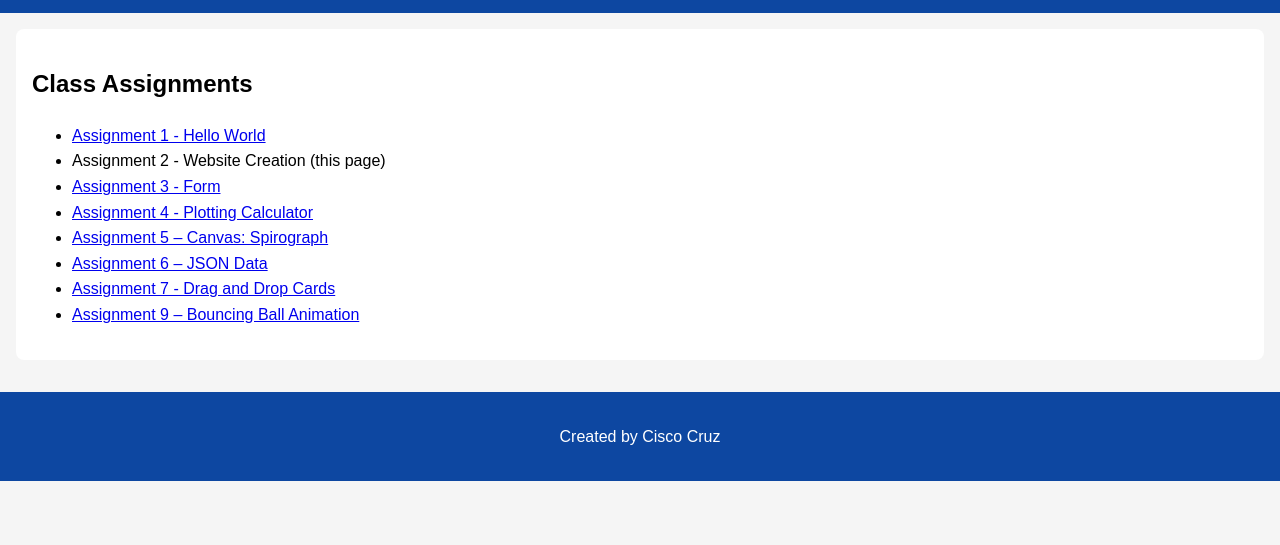
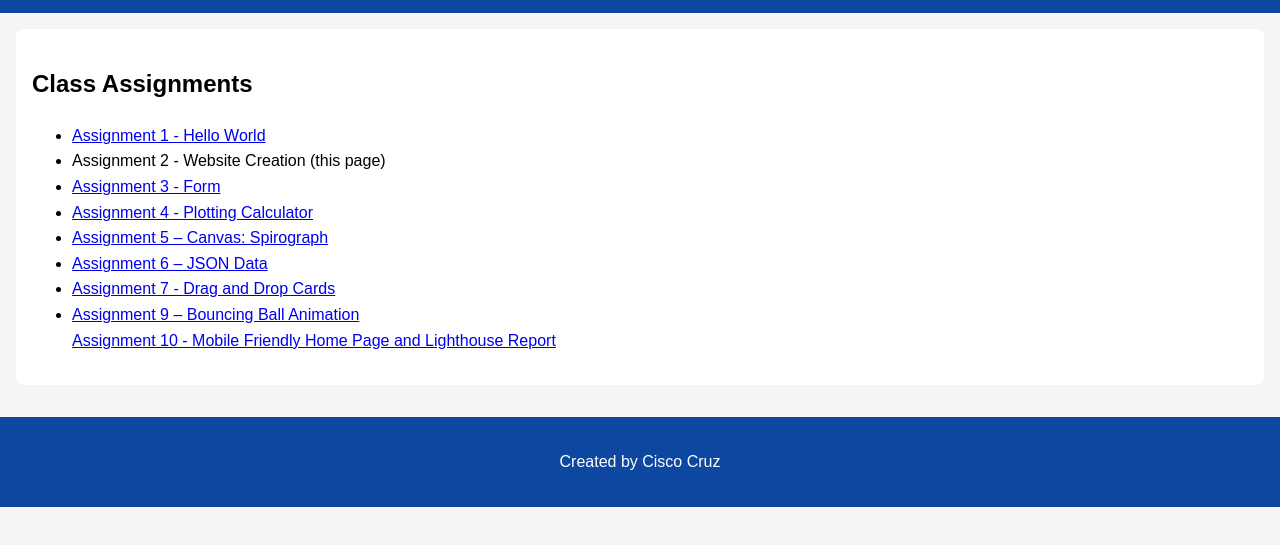
Before and after one commit to CiscoCruzIII/ciscocruz-site, a plain HTML site: page assignments.html in a window 1280 px wide. Shown: the part 91-636 px from the top of the page. Drawn offline with Linux system fonts and the light colour scheme.

Commit message:
Update assignmAdd assignment 10 link to assignments pageents.html

```diff
--- a/assignments.html
+++ b/assignments.html
@@ -30,6 +30,7 @@
                 <li><a href="assignment6.html">Assignment 6 – JSON Data</a></li>
                     <li><a href="assignment7.html">Assignment 7 - Drag and Drop Cards</a></li>
                     <li><a href="assignment9.html">Assignment 9 – Bouncing Ball Animation</a></li>
+            <l    i><a href="assignment10.html">Assignment 10 - Mobile Friendly Home Page and Lighthouse Report</a></li>
 
 
 
```
